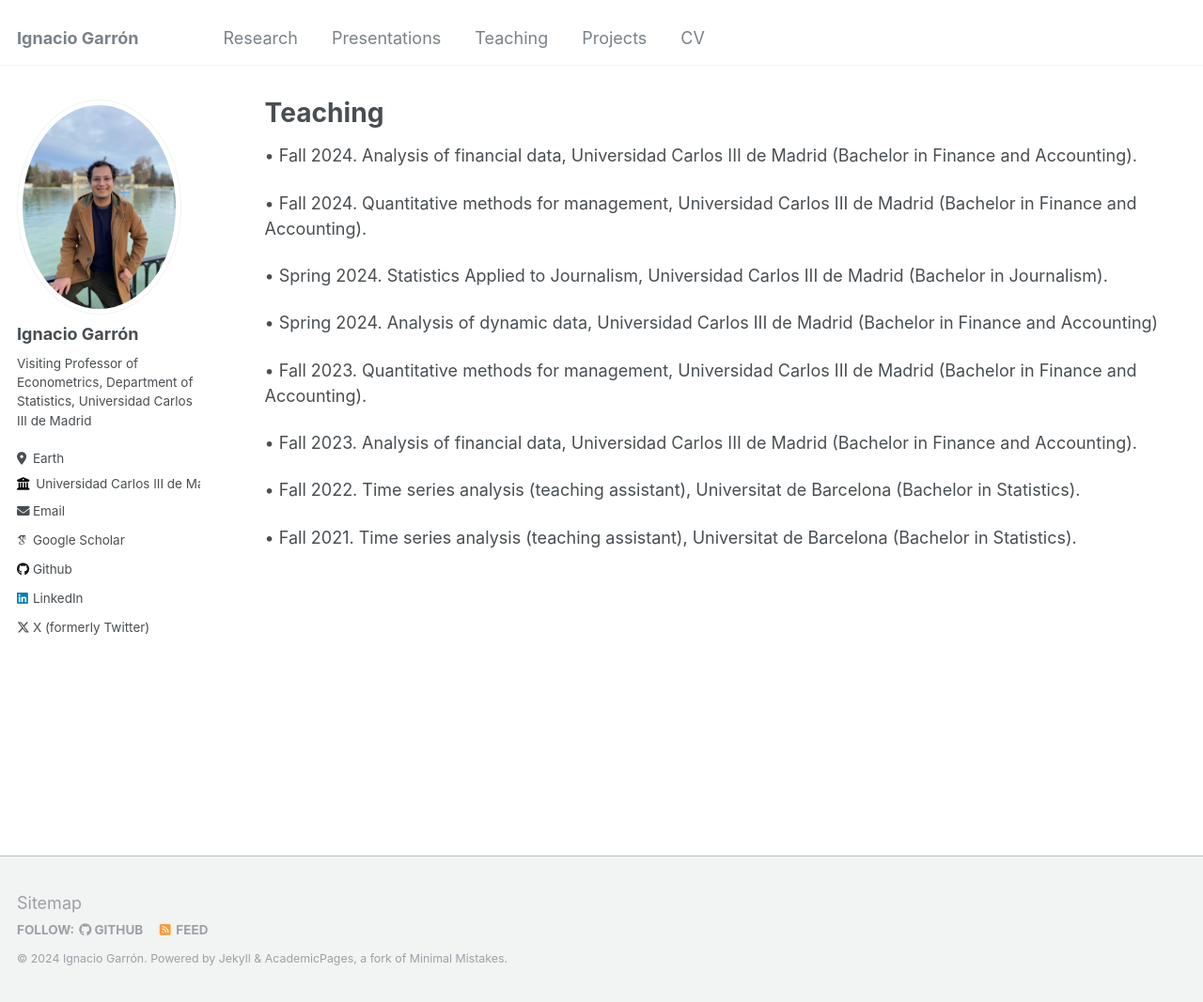
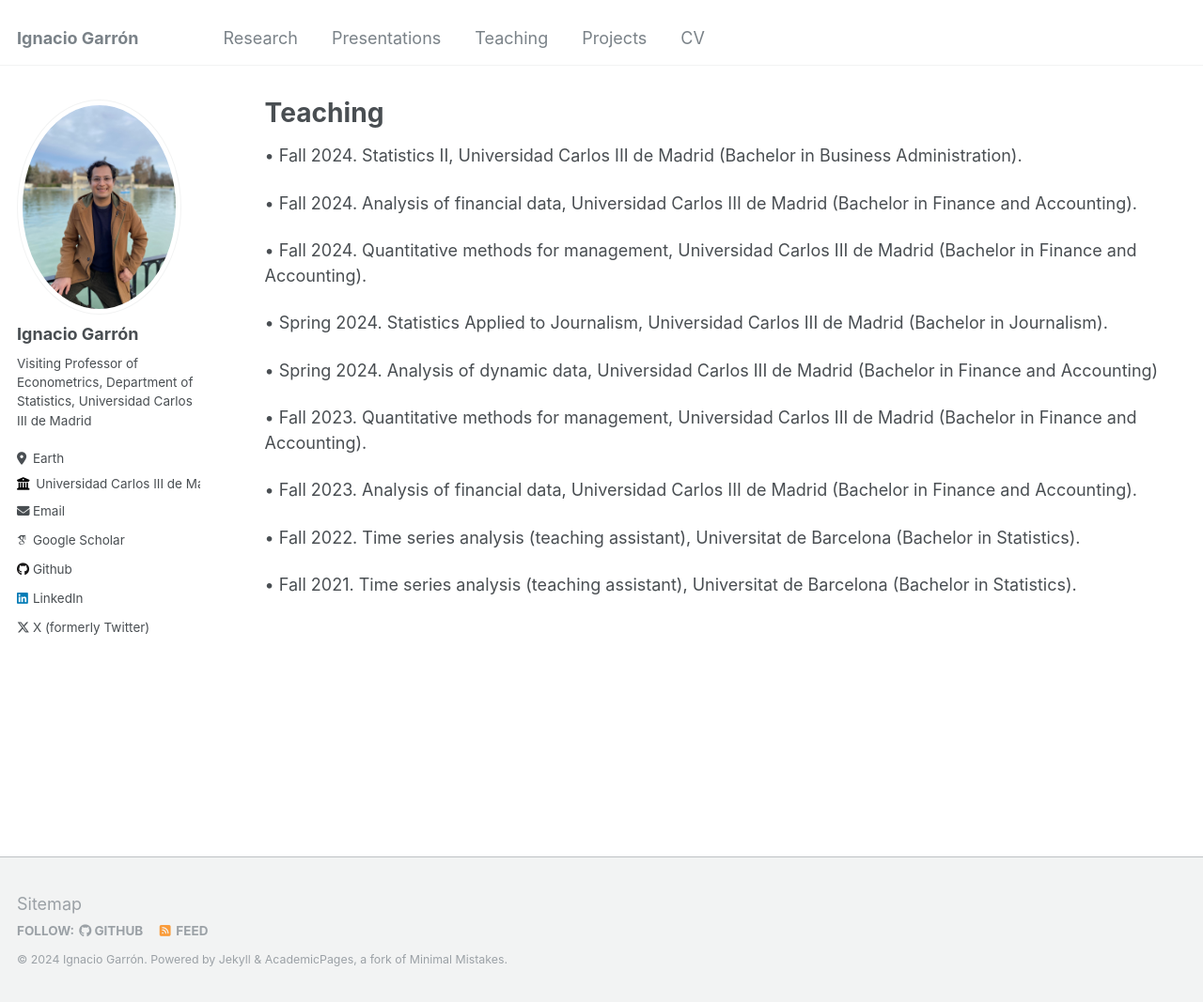
Before and after one commit to IgnacioGarron/IgnacioGarron.github.io, a Jekyll site: the page built from _pages/teaching.md, in a window 1280 px wide and 1067 px high. Shown: the whole window at 94% size. Built offline with Jekyll 4.4.1, drawn with Linux system fonts in a browser that asks for light colours; some web fonts are replaced.

Commit message:
Update teaching.md

```diff
--- a/_pages/teaching.md
+++ b/_pages/teaching.md
@@ -7,6 +7,8 @@ author_profile: true
 ---
 
 {% include base_path %}
+
+• Fall 2024. Statistics II, Universidad Carlos III de Madrid (Bachelor in Business Administration).
 
 • Fall 2024. Analysis of financial data, Universidad Carlos III de Madrid (Bachelor in Finance and Accounting).
 
```
